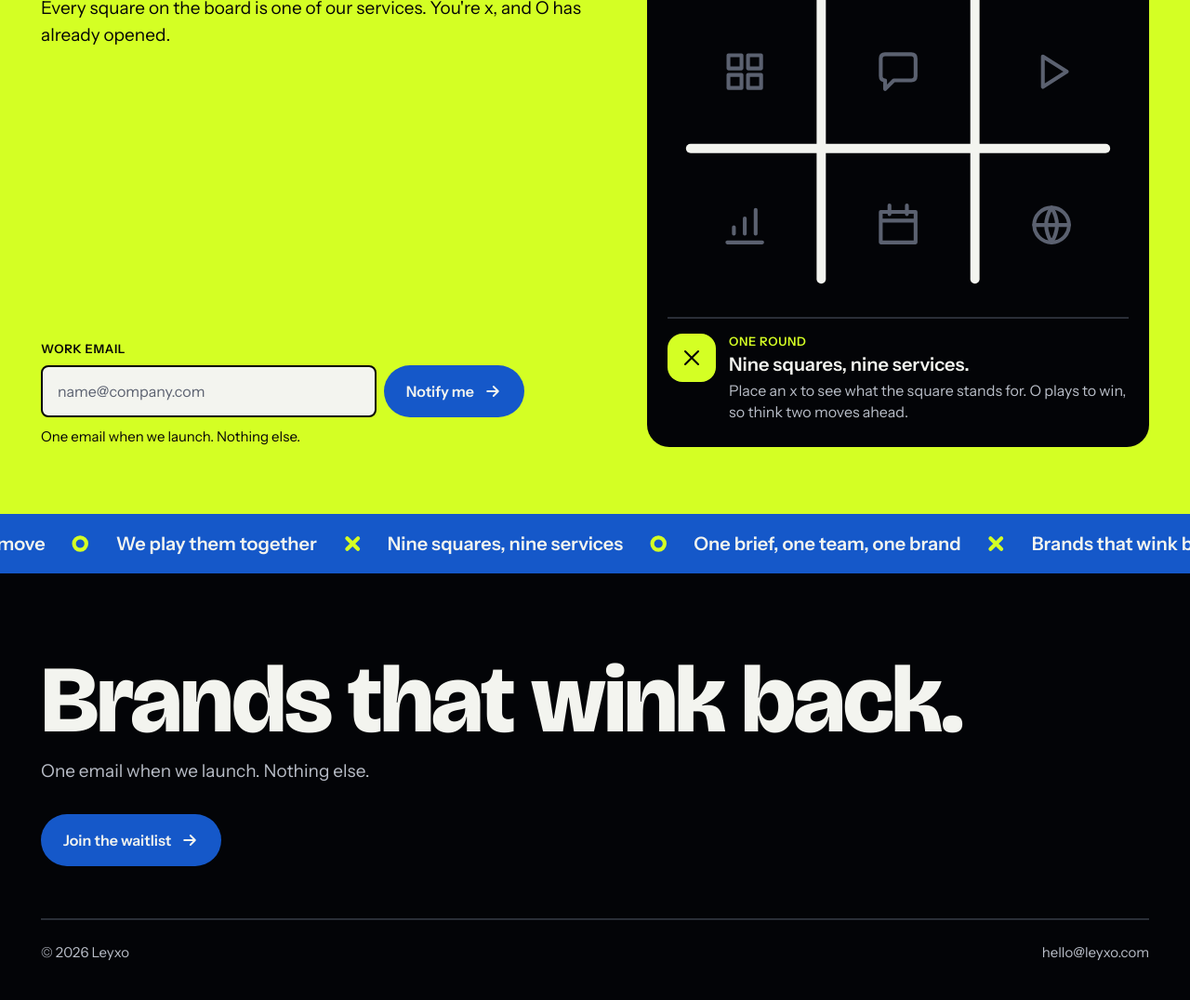
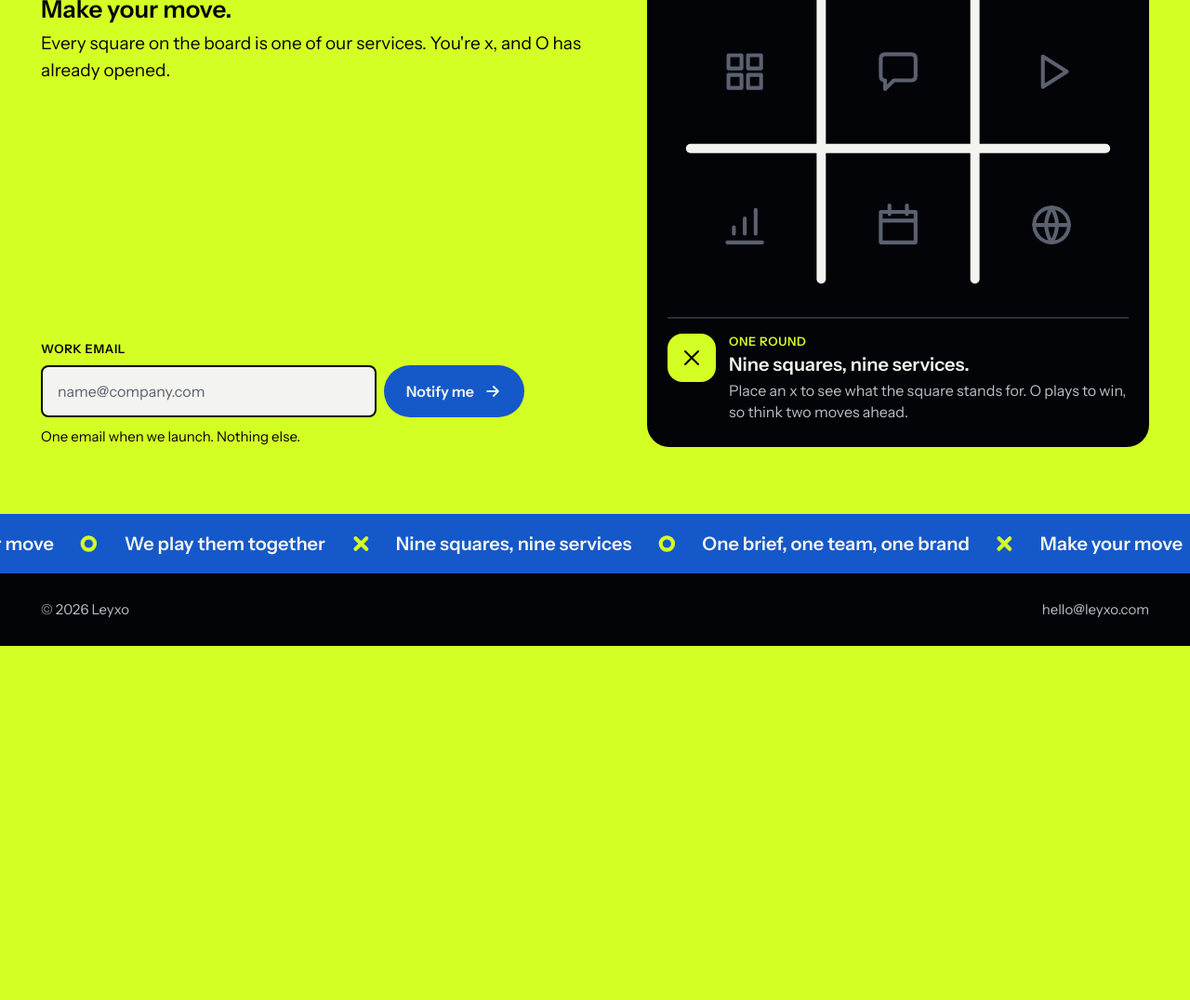
Before and after one commit to althafspdesigner-del/leyxo-site, a plain HTML site: page index.html in a window 1280 px wide. Shown: the part 388-1464 px from the top of the page at 93% size. After the commit the page ends 1083 px from the top, so only its background shows below. Drawn offline with nearby package versions, Linux system fonts and the light colour scheme.

Commit message:
Tagline as the headline, bold lead-in, closing section removed
The hero headline is Brands that wink back again, with a bold Make your
move line above the intro. The closing block is removed; the footer
strip stays and sits at the bottom on tall screens.

Co-Authored-By: Claude Fable 5.2 <noreply@anthropic.com>

```diff
--- a/index.html
+++ b/index.html
@@ -31,7 +31,7 @@
 color-scheme:light}
 *,*::before,*::after{box-sizing:border-box}
 html{background:var(--lime);scroll-behavior:smooth}
-body{margin:0;background:var(--lime);color:var(--midnight);font-family:var(--text);font-size:17px;line-height:26px;-webkit-font-smoothing:antialiased;font-synthesis:none}
+body{margin:0;min-height:100vh;min-height:100dvh;display:flex;flex-direction:column;background:var(--lime);color:var(--midnight);font-family:var(--text);font-size:17px;line-height:26px;-webkit-font-smoothing:antialiased;font-synthesis:none}
 [hidden]{display:none !important}
 .wrap{max-width:1240px;margin-inline:auto;padding-left:max(24px,env(safe-area-inset-left,0px));padding-right:max(24px,env(safe-area-inset-right,0px))}
 .label{margin:0;font-size:13px;line-height:16px;font-weight:600;letter-spacing:.05em;text-transform:uppercase}
@@ -68,7 +68,7 @@ a{color:inherit}
 @keyframes pop{from{transform:scale(0)}to{transform:scale(1)}}
 
 /* Hero */
-.hero{display:grid;grid-template-columns:minmax(0,1fr) minmax(0,540px);grid-template-areas:"intro game" "form game";grid-template-rows:1fr auto;column-gap:64px;row-gap:36px;padding-block:20px 72px}
+.hero{flex:1 0 auto;width:100%;display:grid;grid-template-columns:minmax(0,1fr) minmax(0,540px);grid-template-areas:"intro game" "form game";grid-template-rows:1fr auto;column-gap:64px;row-gap:36px;padding-block:20px 72px}
 .intro{grid-area:intro;display:flex;flex-direction:column;align-items:flex-start;gap:22px;min-width:0}
 .pill{display:inline-flex;align-items:center;gap:8px;min-height:32px;padding:0 14px;border-radius:999px;background:var(--cobalt);color:var(--paper)}
 .pill i{width:8px;height:8px;border-radius:999px;background:var(--lime)}
@@ -79,6 +79,7 @@ a{color:inherit}
 @keyframes rise{from{transform:translateY(24px);opacity:0}to{transform:none;opacity:1}}
 .lede{max-width:32em;font-size:19px;line-height:29px}
 .go .lede{animation:rise 400ms var(--enter) 620ms both}
+.lead{display:block;margin-bottom:6px;font-size:26px;line-height:32px;font-weight:600}
 .formbox{grid-area:form;max-width:520px;min-width:0}
 .go .formbox{animation:rise 400ms var(--enter) 740ms both}
 .form{display:flex;flex-direction:column;gap:10px}
@@ -202,18 +203,18 @@ a{color:inherit}
 
 /* Close */
 .close{background:var(--midnight);color:var(--paper)}
-.close .wrap{padding-block:88px 40px;display:flex;flex-direction:column;gap:56px}
+.close .wrap{padding-block:28px}
 .cmain{display:flex;justify-content:space-between;align-items:flex-end;gap:32px;flex-wrap:wrap}
 .cmain>div{display:flex;flex-direction:column;gap:14px;min-width:0}
 .h2x{font-family:var(--display);font-weight:800;font-size:clamp(52px,8vw,120px);line-height:.95;letter-spacing:-.025em}
 .cmain p{color:var(--on-dark-muted);font-size:19px;line-height:28px}
-.foot{display:flex;justify-content:space-between;gap:16px;flex-wrap:wrap;padding-top:24px;border-top:2px solid var(--panel-line);color:var(--on-dark-muted);font-size:15px;line-height:22px}
+.foot{display:flex;justify-content:space-between;gap:16px;flex-wrap:wrap;color:var(--on-dark-muted);font-size:15px;line-height:22px}
 
 @media (max-width:980px){
 .hero{grid-template-columns:minmax(0,1fr);grid-template-areas:"intro" "game" "form";grid-template-rows:auto;row-gap:28px;padding-block:4px 56px}
 .intro{gap:16px}
 .game,.formbox{width:100%;max-width:540px;justify-self:center}
-.close .wrap{padding-block:64px 32px;gap:40px}
+.close .wrap{padding-block:24px}
 }
 @media (max-width:560px){
 .wrap{padding-left:max(16px,env(safe-area-inset-left,0px));padding-right:max(16px,env(safe-area-inset-right,0px))}
@@ -272,8 +273,8 @@ html{scroll-behavior:auto}
 <main class="wrap hero">
 <div class="intro">
 <span class="pill label"><i aria-hidden="true"></i>Coming soon</span>
-<h1 class="h1"><span class="w">Make</span> <span class="w">your</span> <span class="w">move.</span></h1>
-<p class="lede">Every square on the board is one of our services. You're x, and O has already opened.</p>
+<h1 class="h1"><span class="w">Brands</span> <span class="w">that</span> <span class="w">wink</span> <span class="w">back.</span></h1>
+<p class="lede"><strong class="lead">Make your move.</strong> Every square on the board is one of our services. You're x, and O has already opened.</p>
 </div>
 
 <section class="game on-dark" aria-label="Tic-tac-toe: every square is a Leyxo service">
@@ -342,20 +343,13 @@ html{scroll-behavior:auto}
 <li>We play them together<svg viewBox="0 0 24 24" aria-hidden="true"><path d="M5 5L19 19M19 5L5 19"/></svg></li>
 <li>Nine squares, nine services<svg viewBox="0 0 24 24" aria-hidden="true"><circle cx="12" cy="12" r="8"/></svg></li>
 <li>One brief, one team, one brand<svg viewBox="0 0 24 24" aria-hidden="true"><path d="M5 5L19 19M19 5L5 19"/></svg></li>
-<li>Brands that wink back.<svg viewBox="0 0 24 24" aria-hidden="true"><circle cx="12" cy="12" r="8"/></svg></li>
+<li>Make your move<svg viewBox="0 0 24 24" aria-hidden="true"><circle cx="12" cy="12" r="8"/></svg></li>
 </ul>
 </div>
 </div>
 
 <section class="close on-dark">
 <div class="wrap">
-<div class="cmain">
-<div>
-<h2 class="h2x">Brands that wink back.</h2>
-<p>One email when we launch. Nothing else.</p>
-</div>
-<a class="btn" href="#join" data-join>Join the waitlist<svg class="arrow" width="20" height="20" viewBox="0 0 48 48" fill="none" stroke="currentColor" stroke-width="4.5" stroke-linecap="round" stroke-linejoin="round" aria-hidden="true"><path d="M10 24h28M26 12l12 12-12 12"/></svg></a>
-</div>
 <footer class="foot"><span>© 2026 Leyxo</span><span class="sel">hello@leyxo.com</span></footer>
 </div>
 </section>
```
